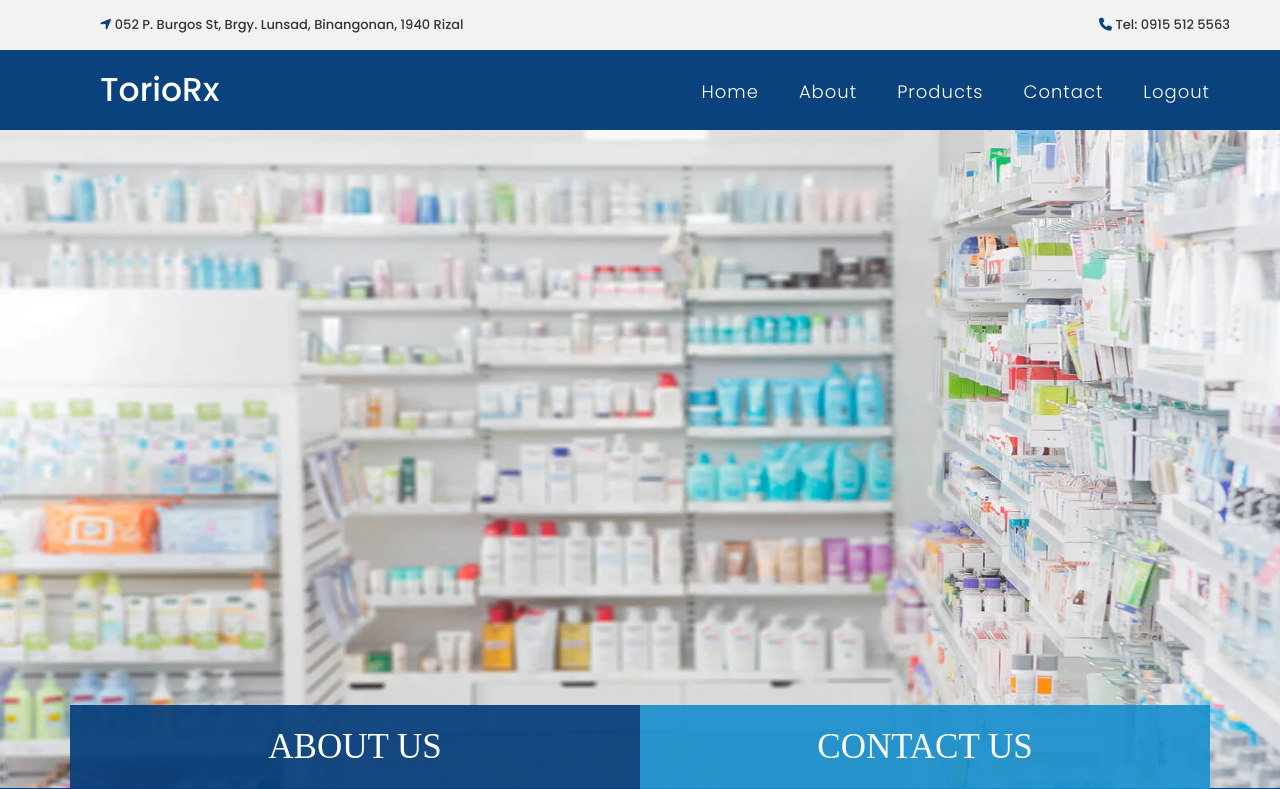
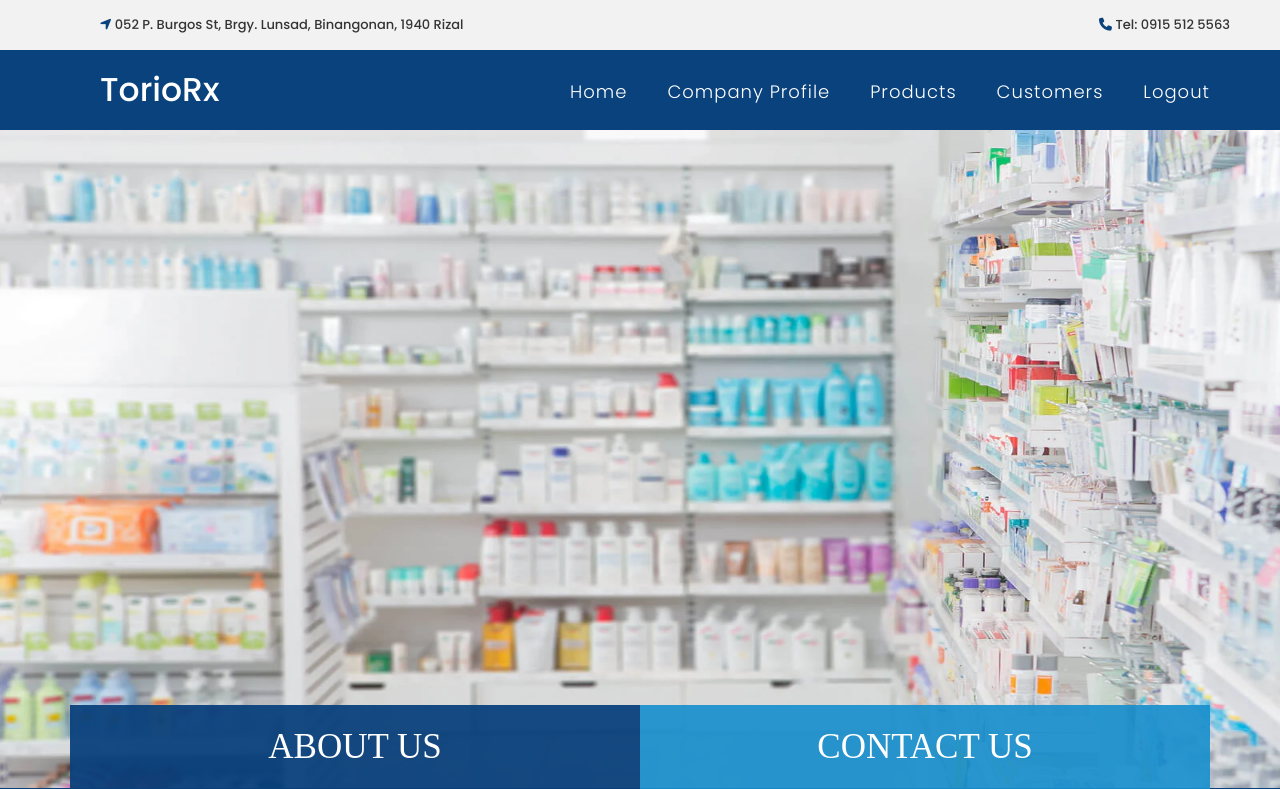
Before and after one commit to LednirNaabus/TorioRx, a PHP site: page /admin-companyProfile.php in a window 1280 px wide; the page is wider, and only the part inside the window is pictured. Shown: the top 789 px of that part. Run offline with PHP 8.4, Linux system fonts and the light colour scheme; some libraries are stand-ins or nearby versions.

Commit message:
updated navbar in admin side

```diff
--- a/Admin/includes/main/navbar.php
+++ b/Admin/includes/main/navbar.php
@@ -11,9 +11,9 @@
     <ul class="nav-links">
         <li class="nav-links-li"><a href="announcements.php" class="announcement"><span class="iconify" data-icon="ion:megaphone"></span></a></li>
         <li class="nav-links-li"><a href="admin-dashboard.php" style="font-weight: 100">Home</a></li>
-        <li class="nav-links-li"><a href="admin-about.php" style="font-weight: 100">About</a></li>
+        <li class="nav-links-li"><a href="admin-companyProfile.php" style="font-weight: 100">Company Profile</a></li>
         <li class="nav-links-li"><a href="products.php" style="font-weight: 100">Products</a></li>
-        <li class="nav-links-li"><a href="admin-contact.php" style="font-weight: 100">Contact</a></li>
+        <li class="nav-links-li"><a href="admin-customers.php" style="font-weight: 100">Customers</a></li>
         <li class="nav-links-li"><a href="registerlogin.php" style="font-weight: 100">Logout</a></li>
     </ul>
 </nav>
```
